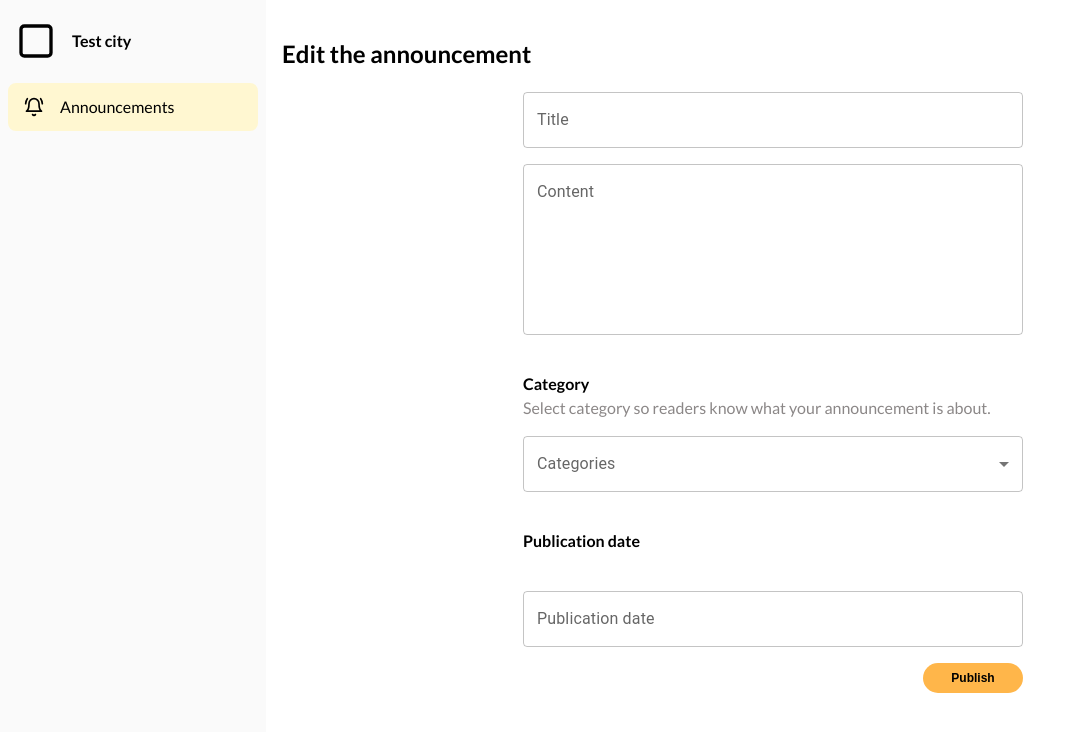
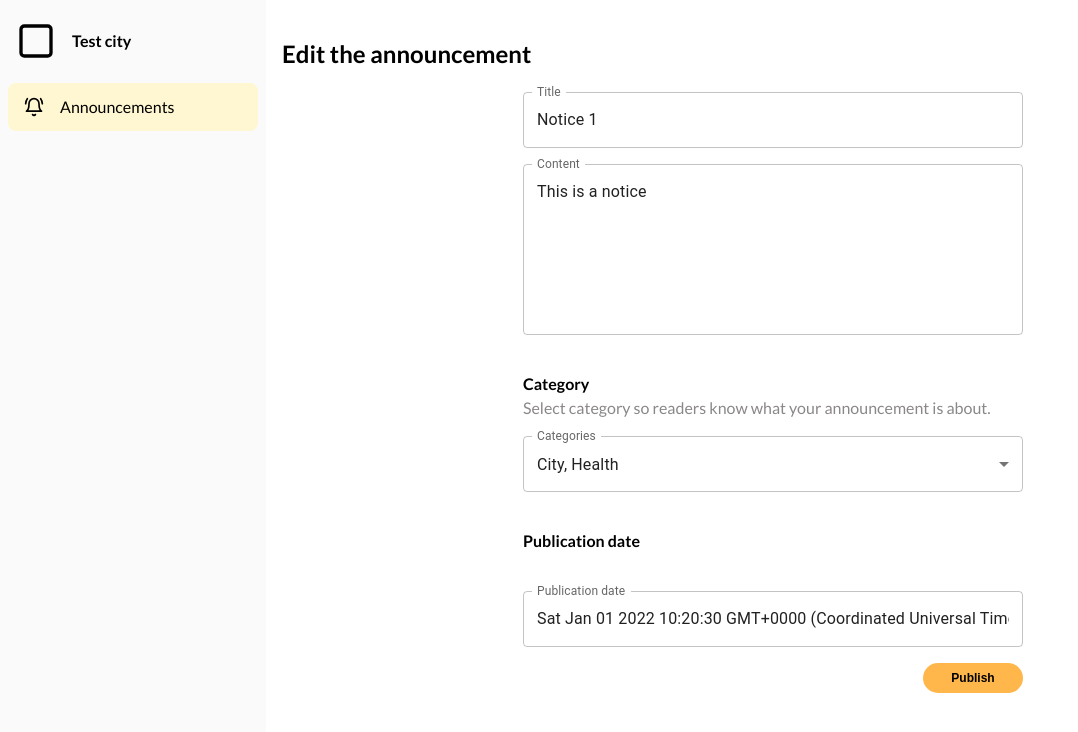
Before and after one commit to SamuelHancak/simplicity_task, a React (Vite) app: page /announcements/notice-0 in a window 1280 px wide. Shown: the top 732 px of the page, without its empty margins (0-1078 px from the left). Built offline with nearby package versions, Linux system fonts and the light colour scheme.

Commit message:
created store, added default values to the form from the store

```diff
--- a/src/App.tsx
+++ b/src/App.tsx
@@ -1,14 +1,17 @@
 import "./App.css";
 import Sidebar from "./components/Sidebar/Sidebar.tsx";
 import { Outlet } from "react-router-dom";
+import { StoreProvider } from "./Store.tsx";
 
 const App = () => (
-  <div className="page">
-    <Sidebar />
-    <div className="content" id="page-content">
-      <Outlet />
+  <StoreProvider>
+    <div className="page">
+      <Sidebar />
+      <div className="content" id="page-content">
+        <Outlet />
+      </div>
     </div>
-  </div>
+  </StoreProvider>
 );
 
 export default App;
--- /dev/null
+++ b/src/Store.tsx
@@ -0,0 +1,82 @@
+import { createContext, useContext, useState } from "react";
+import { NoticeType } from "./components/Table/Table.types.ts";
+
+const DEFAULT_DATA: NoticeType[] = [
+  {
+    id: "notice-0",
+    title: "Notice 1",
+    content: "This is a notice",
+    publicationDate: new Date("2022-01-01T10:20:30Z"),
+    lastUpdate: new Date("2022-01-02T11:30:45Z"),
+    categories: ["City", "Health"],
+    link: "https://example.com/notice-1",
+  },
+  {
+    id: "notice-1",
+    title: "Notice 2",
+    content: "This is another notice",
+    publicationDate: new Date("2022-02-03T12:40:50Z"),
+    lastUpdate: new Date("2022-02-04T13:50:55Z"),
+    categories: ["Science", "Technology"],
+    link: "https://example.com/notice-2",
+  },
+  {
+    id: "notice-2",
+    title: "Notice 3",
+    content: "This is a third notice",
+    publicationDate: new Date("2022-03-05T14:00:00Z"),
+    lastUpdate: new Date("2022-03-06T15:10:15Z"),
+    categories: ["City"],
+    link: "https://example.com/notice-3",
+  },
+  {
+    id: "notice-3",
+    title: "Notice 4",
+    content: "This is a fourth notice",
+    publicationDate: new Date("2022-04-07T16:20:25Z"),
+    lastUpdate: new Date("2022-04-08T17:30:35Z"),
+    categories: ["Health", "Science"],
+    link: "https://example.com/notice-4",
+  },
+];
+
+const StoreContext = createContext<
+  | {
+      data: NoticeType[];
+      addItem: (newData: NoticeType) => void;
+      getItem: (id?: string) => NoticeType | undefined;
+      updateItem: (id: string, newData: NoticeType) => void;
+    }
+  | undefined
+>(undefined);
+
+export const StoreProvider = ({ children }: { children: any }) => {
+  const [data, setData] = useState(DEFAULT_DATA);
+
+  const addItem = (newData: NoticeType) => {
+    setData((prevData) => [...prevData, newData]);
+  };
+
+  const getItem = (id?: string) =>
+    id ? data.find((item) => item.id === id) : undefined;
+
+  const updateItem = (id: string, newData: NoticeType) => {
+    setData((prevData) =>
+      prevData.map((item) => (item.id === id ? newData : item)),
+    );
+  };
+
+  return (
+    <StoreContext.Provider value={{ data, addItem, getItem, updateItem }}>
+      {children}
+    </StoreContext.Provider>
+  );
+};
+
+export const useStore = () => {
+  const context = useContext(StoreContext);
+  if (context === undefined) {
+    throw new Error("useStore must be used within a StoreProvider");
+  }
+  return context;
+};
--- a/src/components/Form/Form.tsx
+++ b/src/components/Form/Form.tsx
@@ -14,16 +14,33 @@ import {
   Select,
 } from "@mui/material";
 import { ChangeEvent, useState } from "react";
+import { useParams } from "react-router-dom";
+import { useStore } from "../../Store.tsx";
 
 type FormData = Omit<NoticeType, "lastUpdate" | "link">;
 
 const FormComponent = () => {
+  const { id } = useParams();
+  const { getItem } = useStore();
+  const noticeItem = getItem(id);
+  console.log({ noticeItem });
+
   const {
     register,
     handleSubmit,
     formState: { errors },
-  } = useForm<FormData>();
-  const [categories, setCategories] = useState<CategoriesType[]>([]);
+  } = useForm<FormData>({
+    defaultValues: {
+      title: noticeItem?.title,
+      content: noticeItem?.content,
+      categories: noticeItem?.categories,
+      publicationDate: noticeItem?.publicationDate,
+    },
+    reValidateMode: "onChange",
+  });
+  const [categories, setCategories] = useState<CategoriesType[]>(
+    noticeItem?.categories || [],
+  );
 
   const handleChange = (event: ChangeEvent<{ value: unknown }>) => {
     const {
--- a/src/components/Table/Table.tsx
+++ b/src/components/Table/Table.tsx
@@ -10,41 +10,7 @@ import { format } from "date-fns";
 import { DATE_FORMAT, NoticeType } from "./Table.types";
 import { Pencil } from "lucide-react";
 import { Link } from "react-router-dom";
-
-const DEFAULT_DATA: NoticeType[] = [
-  {
-    id: "notice-0",
-    title: "Notice 1",
-    publicationDate: new Date("2022-01-01T10:20:30Z"),
-    lastUpdate: new Date("2022-01-02T11:30:45Z"),
-    categories: ["City", "Health"],
-    link: "https://example.com/notice-1",
-  },
-  {
-    id: "notice-1",
-    title: "Notice 2",
-    publicationDate: new Date("2022-02-03T12:40:50Z"),
-    lastUpdate: new Date("2022-02-04T13:50:55Z"),
-    categories: ["Science", "Technology"],
-    link: "https://example.com/notice-2",
-  },
-  {
-    id: "notice-2",
-    title: "Notice 3",
-    publicationDate: new Date("2022-03-05T14:00:00Z"),
-    lastUpdate: new Date("2022-03-06T15:10:15Z"),
-    categories: ["City"],
-    link: "https://example.com/notice-3",
-  },
-  {
-    id: "notice-3",
-    title: "Notice 4",
-    publicationDate: new Date("2022-04-07T16:20:25Z"),
-    lastUpdate: new Date("2022-04-08T17:30:35Z"),
-    categories: ["Health", "Science"],
-    link: "https://example.com/notice-4",
-  },
-];
+import { useStore } from "../../Store.tsx";
 
 const columnHelper = createColumnHelper<NoticeType>();
 
@@ -87,8 +53,9 @@ const formatDate = (date: Date) => {
 };
 
 const Table = () => {
+  const { data } = useStore();
   const table = useReactTable({
-    data: [...DEFAULT_DATA],
+    data,
     columns: COLUMNS,
     getCoreRowModel: getCoreRowModel(),
     debugTable: true,
```
